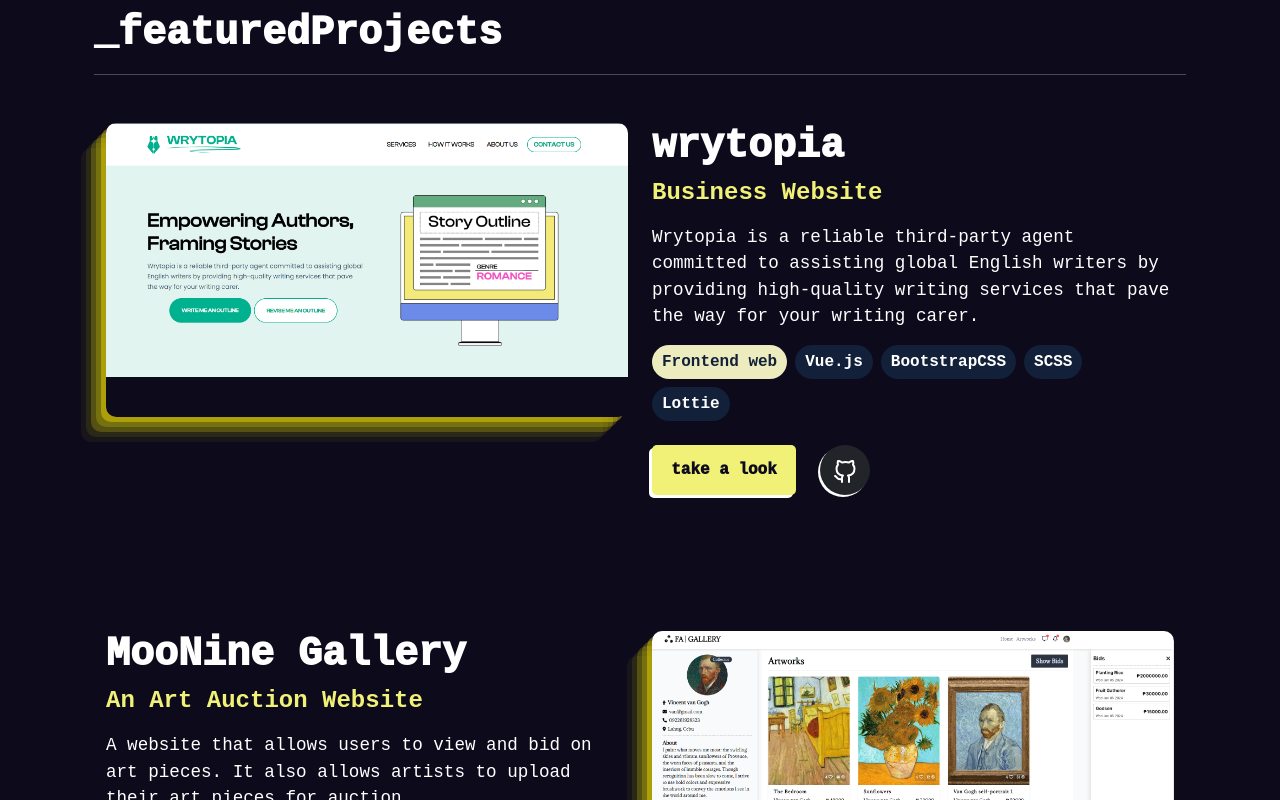
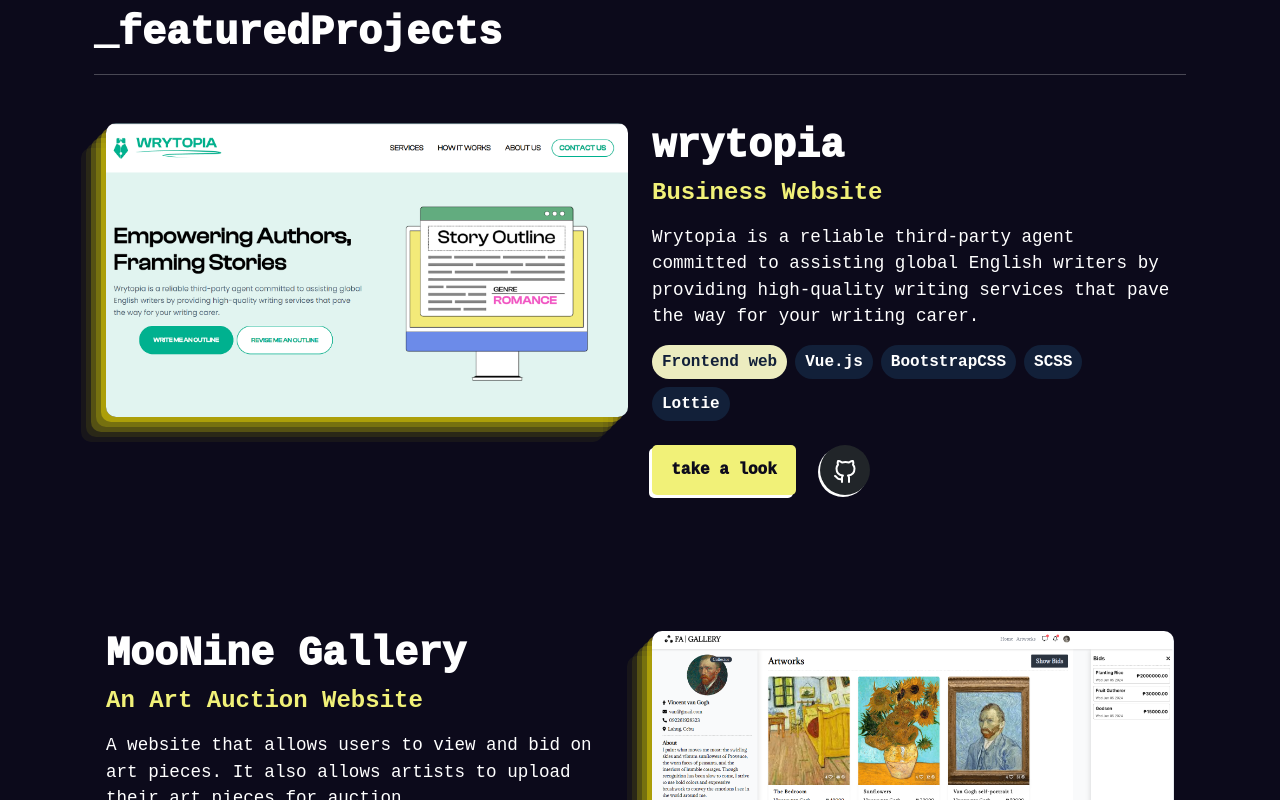
Before and after one commit to cup-noodlehS/portfolio-v2, a Vue app: page / in a window 1280 px wide. Shown: the part 1640-2440 px from the top of the page. Built offline with nearby package versions, Linux system fonts and the light colour scheme.

Commit message:
fix images aspect ratio

```diff
--- a/src/components/index/features.vue
+++ b/src/components/index/features.vue
@@ -207,8 +207,8 @@ h4 {
 .img-cont {
   aspect-ratio: 16/9;
   overflow: hidden;
-  display: flex;
-  justify-content: center;
+  display: block;
+  position: relative;
   border-radius: 10px;
   box-shadow: rgba(253, 227, 0, 0.4) -5px 5px, rgba(194, 185, 7, 0.3) -10px 10px,
     rgba(255, 243, 6, 0.2) -15px 15px, rgba(194, 191, 4, 0.1) -20px 20px,
@@ -217,8 +217,12 @@ h4 {
 }
 
 .featured-img {
+  position: absolute;
+  top: 0;
+  left: 0;
   width: 100%;
-  height: auto;
+  height: 100%;
+  object-fit: cover;
   transition: all 0.5s ease;
 
   &:hover {
```
